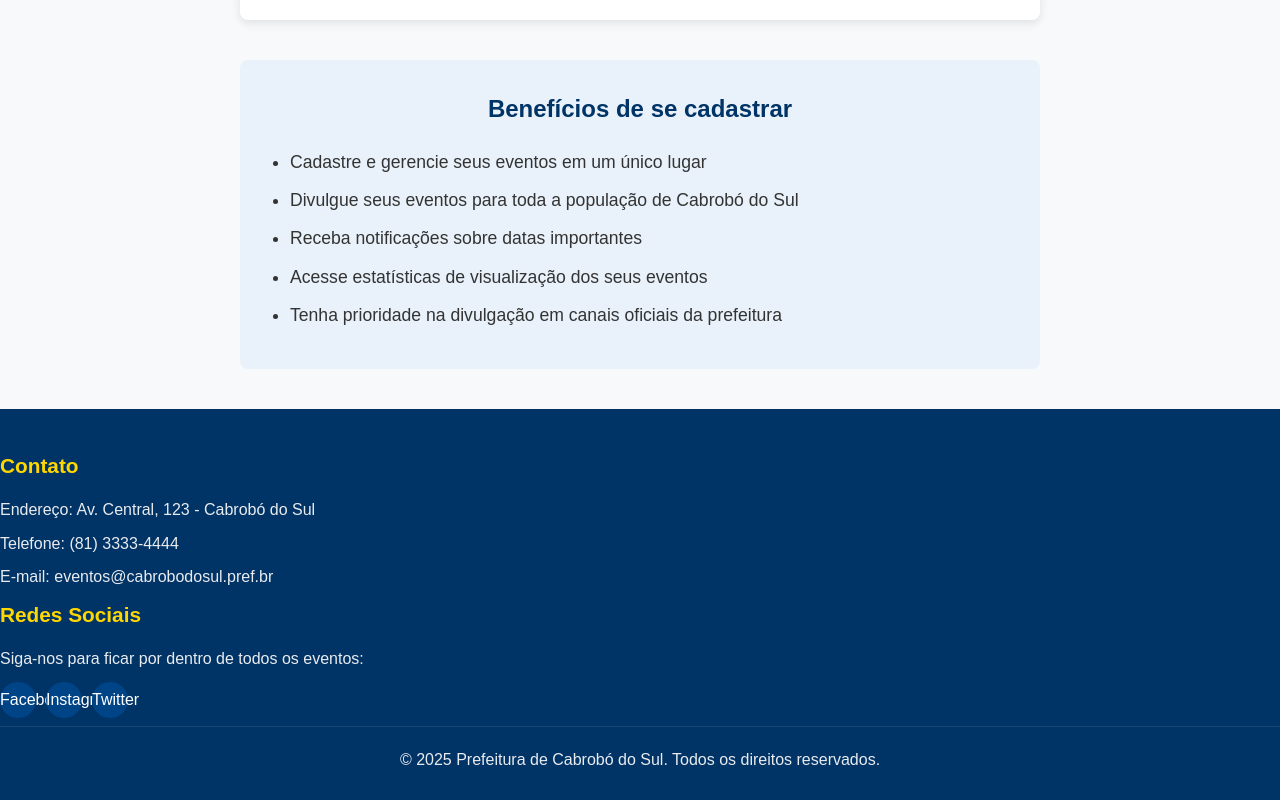
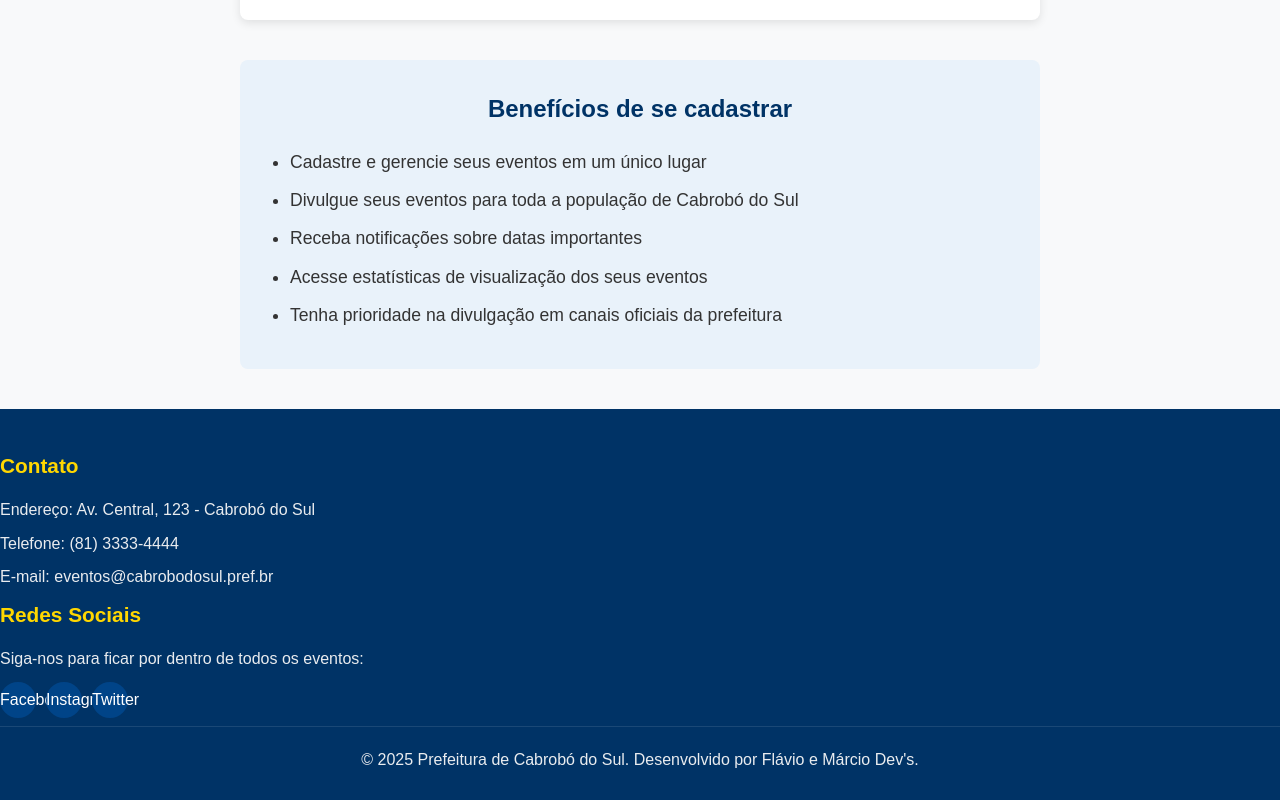
Before and after one commit to flaviolealsilva/av2roger, a plain HTML site: page cadastro.html in a window 1280 px wide. Shown: the part 894-1694 px from the top of the page. Drawn offline with Linux system fonts and the light colour scheme.

Commit message:
v1.4
17/11 Flávio Update

```diff
--- a/cadastro.html
+++ b/cadastro.html
@@ -91,7 +91,7 @@
             </div>
         </div>
         <div class="direitos">
-            <p>&copy; 2025 Prefeitura de Cabrobó do Sul. Todos os direitos reservados.</p>
+            <p>&copy; 2025 Prefeitura de Cabrobó do Sul. Desenvolvido por Flávio e Márcio Dev's.</p>
         </div>
     </footer>
 </body>
```
Also changed, not shown: eventos.html (+1 -1 lines), index.html (+1 -1 lines).
